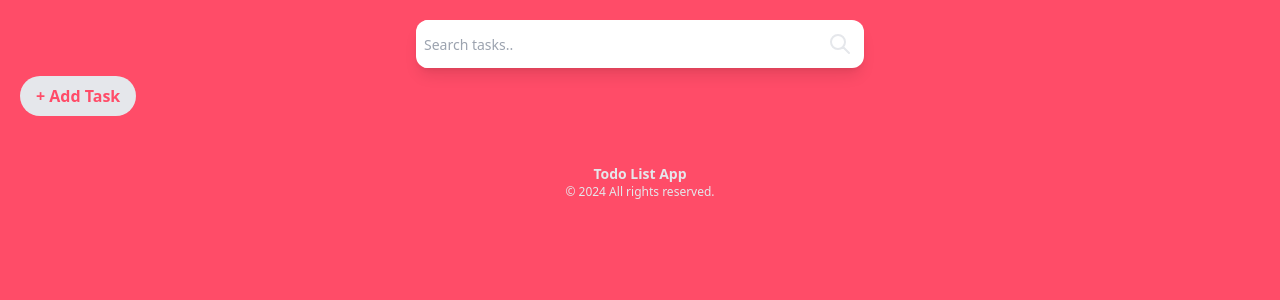
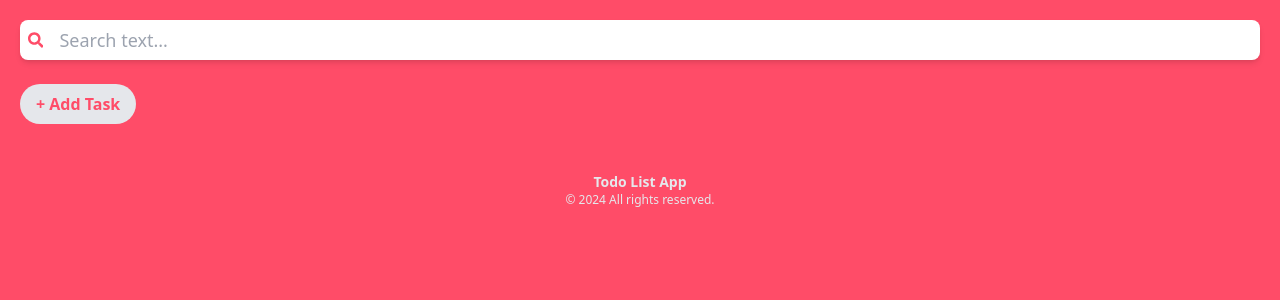
Before and after one commit to NagarajanSanthosh/todo-react, a React (Create React App) app: page / in a window 1280 px wide. Shown: the top 300 px of the page. Built offline with nearby package versions, Linux system fonts and the light colour scheme.

Commit message:
almost finished with search component - just few to go

```diff
--- a/package.json
+++ b/package.json
@@ -9,6 +9,7 @@
     "@testing-library/user-event": "^13.5.0",
     "react": "^18.2.0",
     "react-dom": "^18.2.0",
+    "react-icons": "^5.0.1",
     "react-scripts": "5.0.1",
     "web-vitals": "^2.1.4"
   },
--- a/src/Component/SearchComponent.jsx
+++ b/src/Component/SearchComponent.jsx
@@ -1,32 +1,32 @@
-import React from "react";
-const SearchComponent = ({tasks, handleSearch, searchText}) => {
-    // const filteredTasks = tasks.filter(task => {
-    //     task.text.toLowerCase().includes(searchText.toLowerCase())
-    // });
-    const handleSearchSubmit = () => {
+import React, { useState } from 'react'
+import { FaSearch } from "react-icons/fa";
+export const SearchComponent = ({ tasks, setResults }) => {
+    const [input, setInput] = useState('');
+    const filterData = (value) => {
+        const results = tasks.filter((task) => {
+            return value && task && task.text && task.text.toLowerCase().includes(value.toLowerCase());
+        });
 
+        setResults(results);
+        console.log(results);
+    };
+    const handleChange = (value) => {
+        setInput(value);
+        filterData(value);
     }
     return (
-    <div className='pulse  header max-w-md mx-auto rounded-xl shadow-lg overflow-hidden md:max-w-2xl mb-2'>
-            <div className="relative flex items-center text-gray w-full h-12 rounded-lg focus-within:shadow-lg bg-white overflow-hidden">
-
+        <div>
+            <div className='input-wrapper bg-white w-full rounded-lg h-10 shadow-md flex items-center'>
+                <FaSearch className='m-2 text-tindogPink' id='search-icon' />
 
                 <input
-                    className=" m-2 peer h-full w-full outline-none text-sm text-gray-700 pr-2"
-                    type="text"
-                    id="search"
-                    placeholder="Search tasks.."
-                    onChange={handleSearch}
-                    />
-                <button onClick={handleSearchSubmit}>
-                <div className="grid place-items-center h-full w-12  text-gray-200">
-                <svg xmlns="http://www.w3.org/2000/svg" className="h-6 w-6" fill="none" viewBox="0 0 24 24" stroke="currentColor">
-                <path strokeLinecap="round" strokeLinejoin="round" strokeWidth="2" d="M21 21l-6-6m2-5a7 7 0 11-14 0 7 7 0 0114 0z" />
-            </svg>
+                    className='bg-transparent border-none h-full text-lg w-full ml-2 focus:outline-none'
+                    placeholder='Search text...'
+                    value={input}
+                    onChange={(e) => handleChange(e.target.value)}
+                />
+            </div>
 
-                </div></button>
-            </div>
         </div>
-)
+    )
 }
-export default SearchComponent;
--- /dev/null
+++ b/src/Component/SearchResult.jsx
@@ -0,0 +1,11 @@
+import React from 'react'
+
+export const SearchResult = ({results}) => {
+  return (
+    <div>
+        {results.map(result => {
+            <div> <ul> <li>{result.text}</li></ul> </div>
+        })}
+    </div>
+    )
+}
--- a/src/Header.jsx
+++ b/src/Header.jsx
@@ -1,9 +1,14 @@
 import React from "react";
-import SearchComponent from "./Component/SearchComponent";
+import { SearchComponent } from "./Component/SearchComponent";
 
-const Header = ({tasks, handleSearch, searchText}) => {
-    return (
-        <SearchComponent tasks={tasks} handleSearch = {handleSearch} searchText={searchText}/>
+const Header = ({ tasks, setResults, results }) => {
+    return (<div>
+        <SearchComponent
+            tasks={tasks}
+            setResults={setResults}
+            />
+            </div>
+
     )
 }
 export default Header;
--- a/src/Todo.jsx
+++ b/src/Todo.jsx
@@ -12,7 +12,7 @@ const Todo = () => {
     const [text, setText] = useState("");
     const [description, setDescription] = useState("");
     const [show, setShow] = useState(false);
-    const [searchText, setSearchText] = useState("");
+     const [results, setResults] = useState([])
 
     const handleInputChange = (event) => {
         setText(event.target.value);
@@ -53,9 +53,6 @@ const Todo = () => {
     const hideAdd = () => {
         setShow(false);
     };
-    const handleSearch = (e) =>{
-        setSearchText(e.target.value);
-    }
     return (
         <div className="m-5">
             <div>
@@ -63,8 +60,8 @@ const Todo = () => {
                     tasks={tasks}
                     markCompleted={markCompleted}
                     deleteTask={deleteTask}
-                    handleSearch = {handleSearch}
-                    searchText={searchText}
+                    setResults = {setResults}
+                    results = {results}
                 />
                 <div className="row md-flex items-center">
                     <AddButton onClick={handleShowTrue} />
@@ -81,7 +78,7 @@ const Todo = () => {
                     )}
                 </div>
                 <div className="row md-flex items-center">
-                <Footer />
+                    <Footer />
                 </div>
             </div>
         </div>
--- a/src/TodoList.js
+++ b/src/TodoList.js
@@ -2,14 +2,16 @@ import React from "react";
 import TodoItem from "./TodoItem";
 import Header from "./Header";
 
-const TodoList = ({ tasks, markCompleted, deleteTask, handleSearch, searchText }) => {
+const TodoList = ({ tasks, markCompleted, deleteTask,setResults, results }) => {
     return (
         <div>
             <Header
-             tasks ={tasks}
-             handleSearch = {handleSearch}
-             searchText={searchText}
+                tasks={tasks}
+                setResults = {setResults}
+                results = {results}
+
             />
+            <br />
             {tasks.map((task) => (
                 <TodoItem
                     key={task.id}
```
Also changed, not shown: 1 other file (tests, documents, lock files or other folders).
